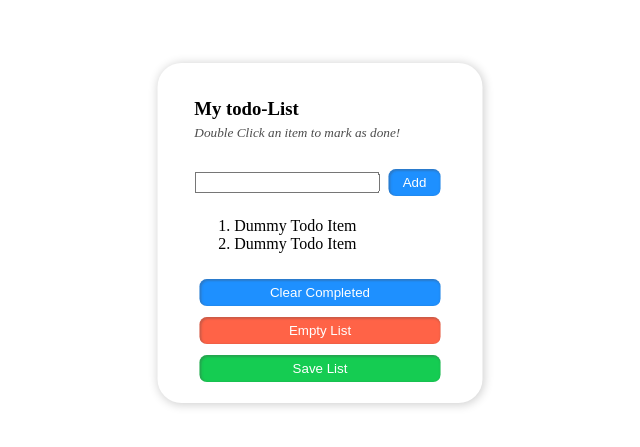
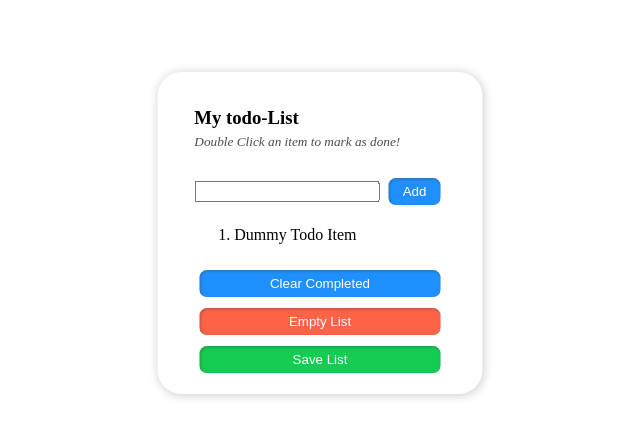
Before and after one commit to piyushdevcode/TodoList, a plain HTML site: page index.html in a window 1280 px wide. Shown: the part 167-614 px from the top of the page, without its empty margins (320-960 px from the left). Drawn offline with Linux system fonts and the light colour scheme.

Commit message:
fixed 1st task entry

```diff
--- a/index.html
+++ b/index.html
@@ -15,7 +15,6 @@
         <button class="btn add-btn">Add</button>
         <ol class="todo-list">
                    <li>Dummy Todo Item</li>
-                   <li>Dummy Todo Item</li>
         </ol>
         <div class="action-btns">
             <button class= "btn clear-btn">Clear Completed</button>
```
